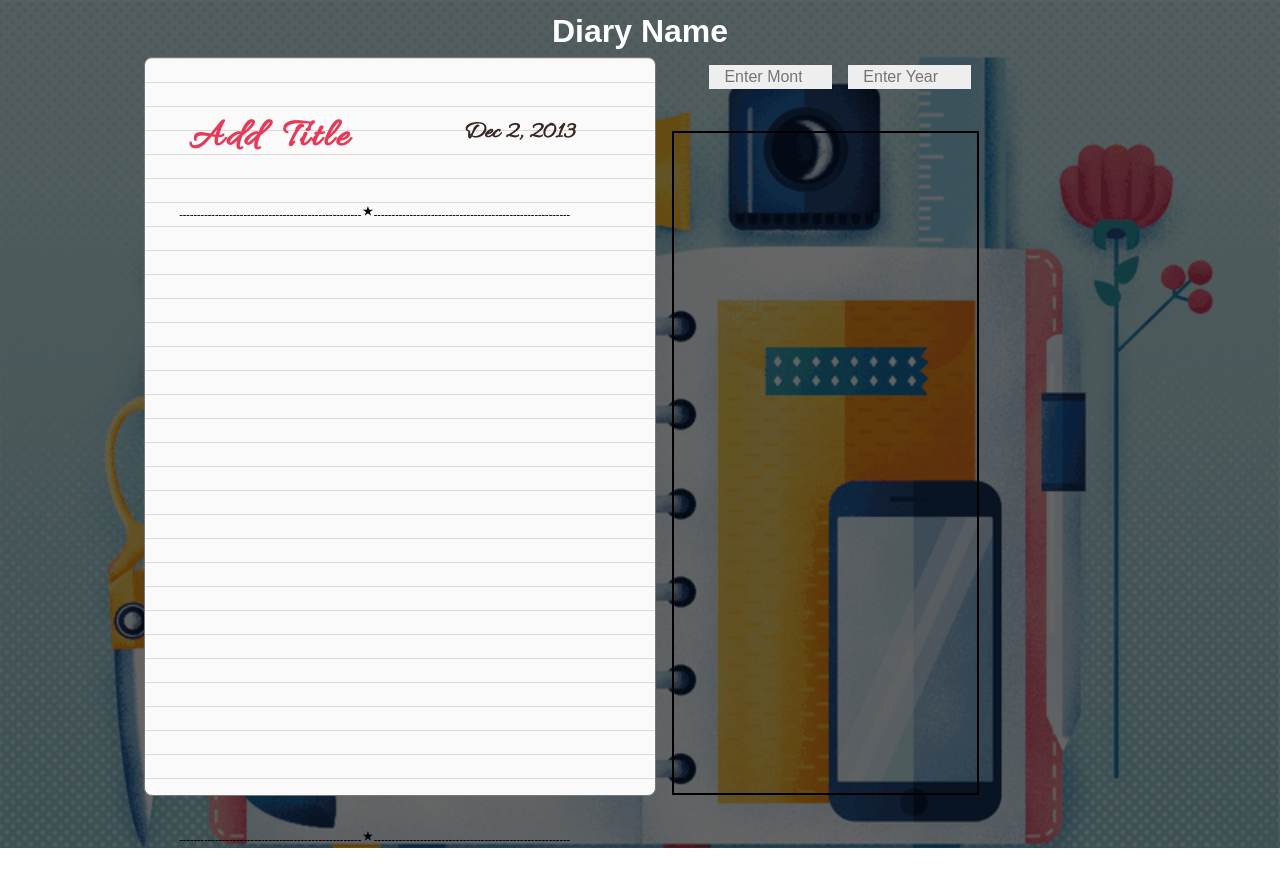
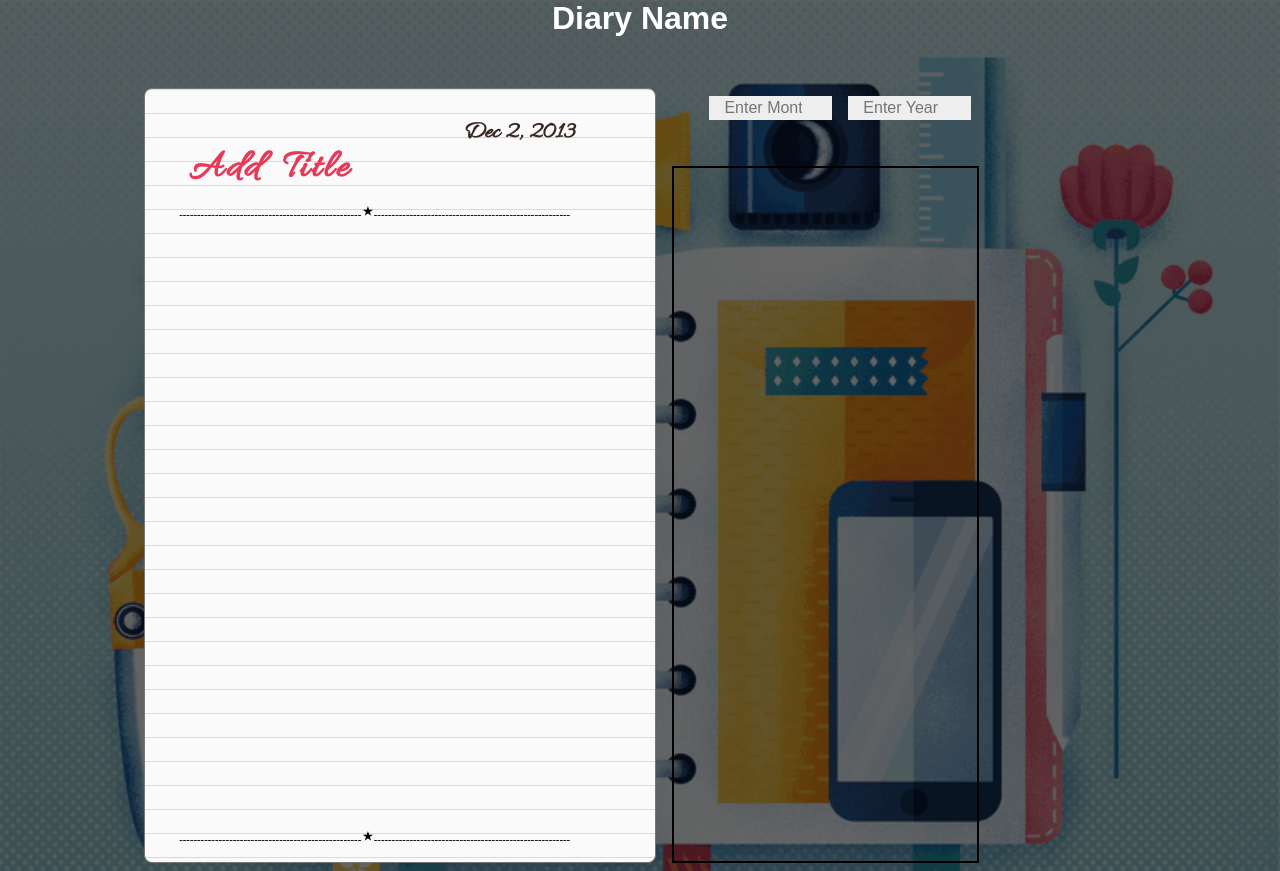
Before and after one commit to prashant280920/Personal_Diary_WebApp, a React (Create React App) app: page / in a window 1280 px wide. Shown: the top 871 px of the page. Before the commit the page ends 848 px from the top, so only its background shows below. Built offline with nearby package versions, Linux system fonts and the light colour scheme; a web font is replaced by a local one.

Commit message:
modified style

```diff
--- a/src/App.js
+++ b/src/App.js
@@ -3,17 +3,18 @@ import './App.css';
 import Login from "./components/Login/Login.js";
 import Diary from "./components/Diary/diary.js";
 function App() {
-	 document.getElementById("root").style="width:100%";
+	 document.getElementById("root").style="width:100%;height:100%;";
   return (
 
   	// <Login />
-  	<div className="App ">
+  	<div className="full ">
+        <div className="center diaryname">
   	  		<h1>Diary Name</h1>
-  	  	<div className="App w-100 ">
+        </div>
+  	  	<div className="App  w-100 ">
   	      <Diary />
-
   	     </div>
-  	  	</div>
+  	</div>
   );
 }
 
```
